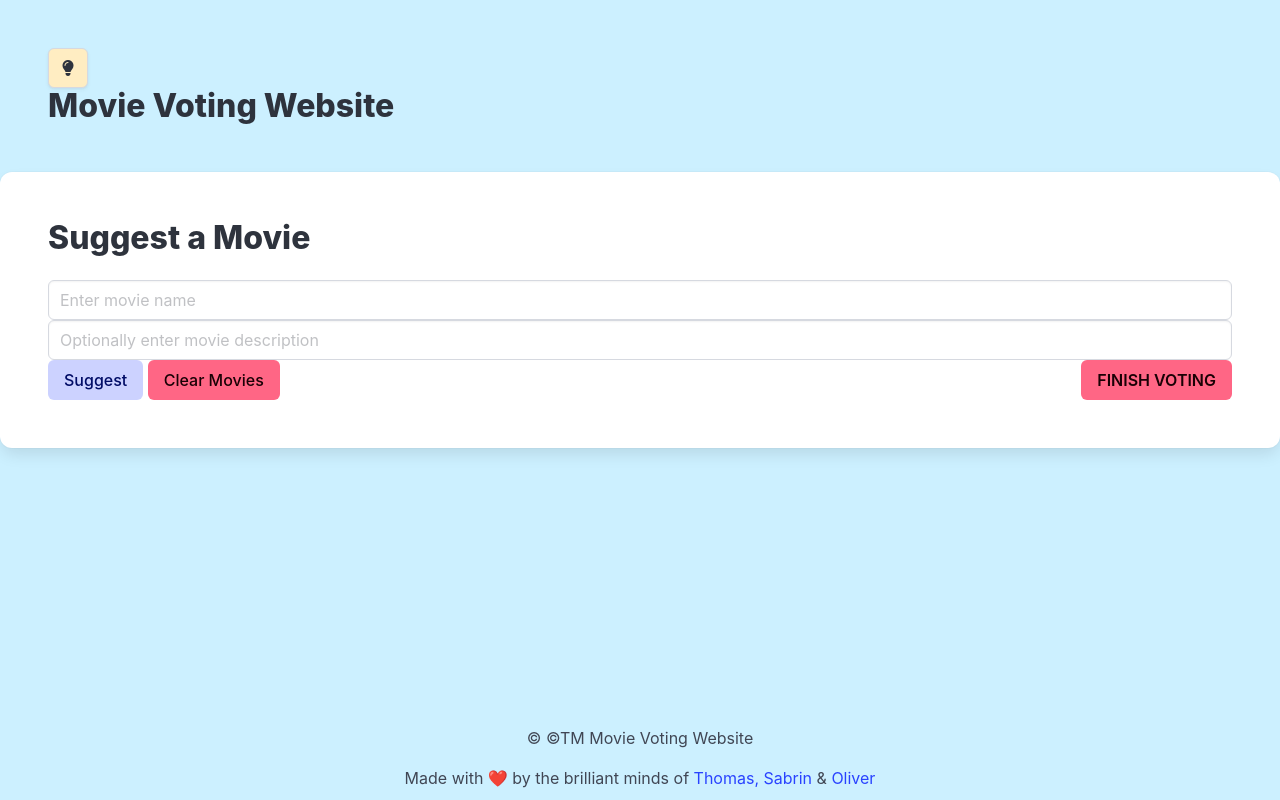
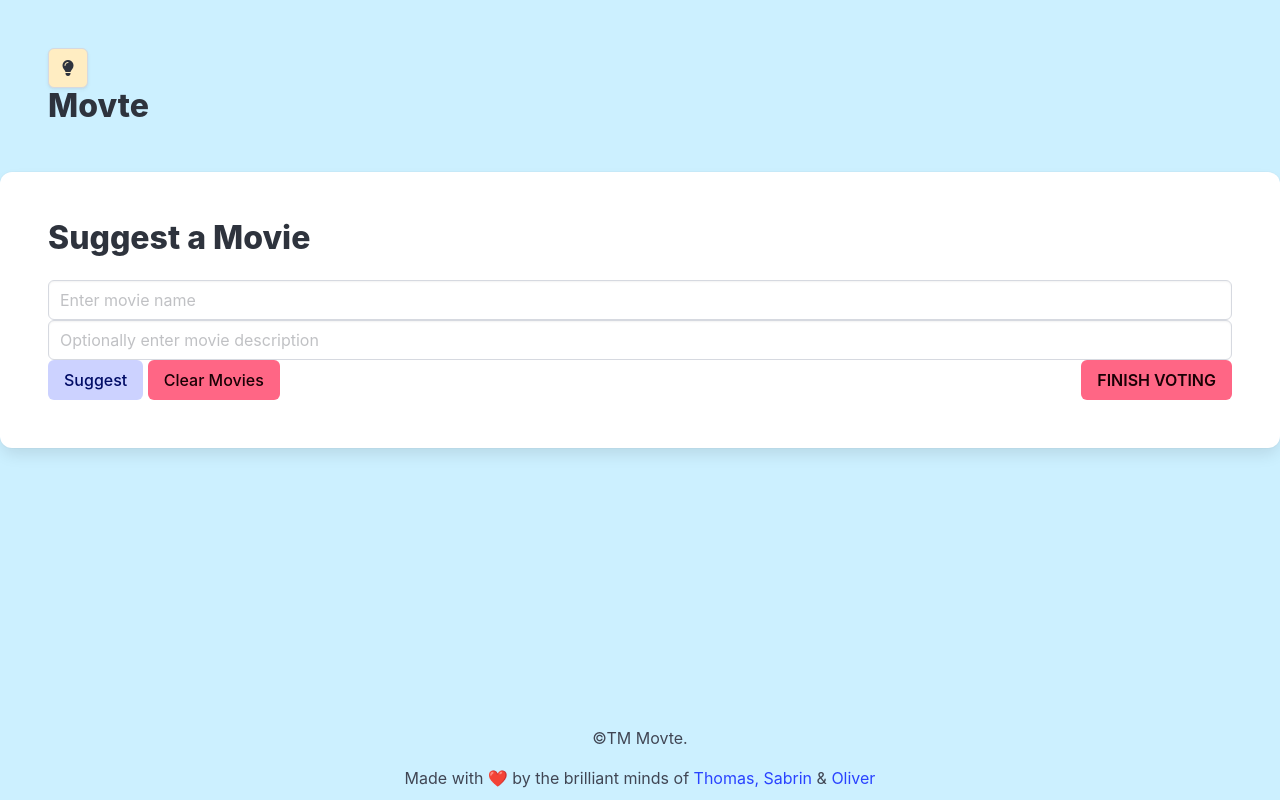
Before and after one commit to OccultParrot/movie-suggestion-voting, a plain HTML site: page index.html in a window 1280 px wide. Drawn offline with nearby package versions, Linux system fonts and the light colour scheme.

Commit message:
changed titles to movte

```diff
--- a/index.html
+++ b/index.html
@@ -33,7 +33,7 @@
             <i class="fa-solid fa-lightbulb"></i>
           </span></button>
 
-        <h1 class="title">Movie Voting Website</h1>
+        <h1 class="title">Movte</h1>
     </header>
 
     <section id="finished-voting" class="box section">
@@ -57,7 +57,7 @@
 
     <footer class="footer has-background-info-light">
         <div class="content has-text-centered">
-        <p> &copy; &copy;TM Movie Voting Website</p>
+        <p> &copy;TM Movte.</p>
         <p> Made with ❤️ by the brilliant minds of <a href="https://github.com/OccultParrot"> Thomas,</a> <a href="https://github.com/sabrinothman6495?tab=repositories"> Sabrin</a> & <a href="https://github.com/Olivebolt"> Oliver</a> </p>
     </div>
     </footer>
```
